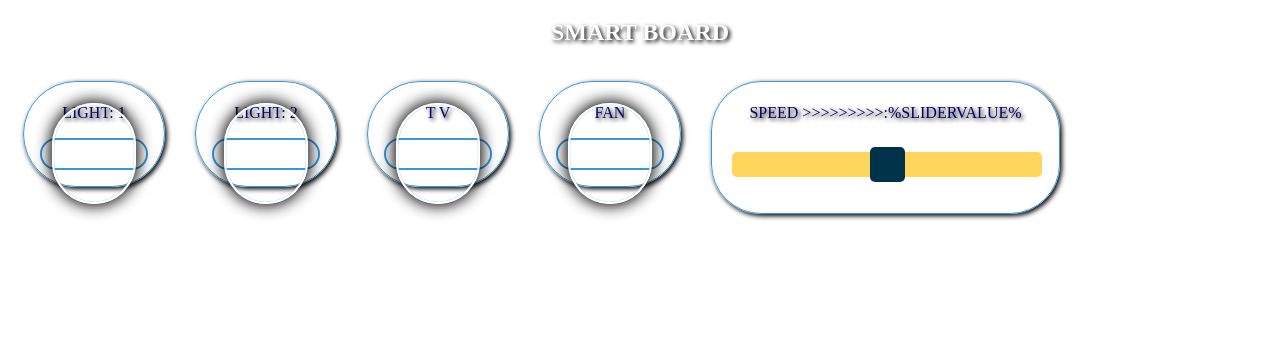
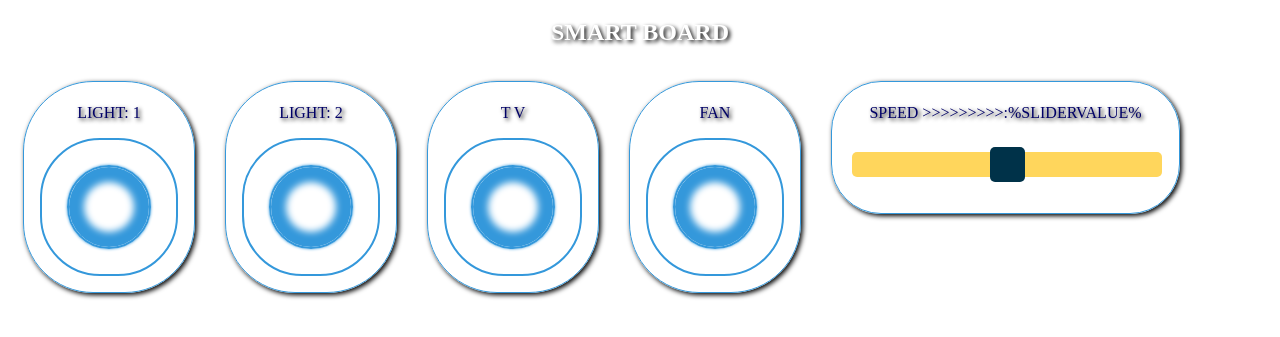
Before and after one commit to WADDE3161/webUI, a plain HTML site: page index.html in a window 1280 px wide. Shown: the part 61-398 px from the top of the page. Drawn offline with Linux system fonts and the light colour scheme.

Commit message:
Update index.html

```diff
--- a/index.html
+++ b/index.html
@@ -13,7 +13,7 @@
  .btn {float: left;width: relative;margin: 15px;padding: 6px;box-shadow: 2px 2px 5px #000000; border: 1px solid #3498db;border-radius: 70px;}
  .obtn {margin: 10px;padding: 5px;border: 2px solid #3498db;border-radius: 60px;}
  .obtn:hover {box-shadow: 0 0 15px 2px #000000 inset, 0 0 1px 0  #000000;}
- .btn a {margin: 5px;text-align: center;border: 2px solid #ffffff;border-radius: 50px;font-size: 1rem;padding: 40px;text-decoration: none;text-align: center;box-shadow: 0 0 1px 0 #3498db inset, 0 0 15px 2px  #000000;-webkit-transition: all 150ms ease-in-out;transition: all 150ms ease-in-out;}
+ .btn a{box-sizing: border-box;background-color: transparent;border: 2px solid #e74c3c;border-radius: 50px;color: green;cursor: pointer;display: flex;font-size: 1rem;font-weight: 400;line-height: 1;margin: 20px;padding: 40px;text-decoration: none;text-align: center;font-weight: 700;border-color: #3498db;box-shadow: 0 0 7px 15px #3498db inset, 0 0 3px 0  #3498db;-webkit-transition: all 150ms ease-in-out;transition: all 150ms ease-in-out;}
  .btn a:hover {border-color: #ffffff;outline: 0;box-shadow: 0 0 1px 0  #ffffff inset, 0 0 1px 1px  #ffffff;}
  .btn p {color: #000066; text-shadow: 2px 2px 4px #000000;}
  .bslider {float: left;width: 335px;margin: 15px;padding: 6px;box-shadow: 2px 2px 5px #000000;border: 1px solid #3498db;border-radius: 50px;}
```
